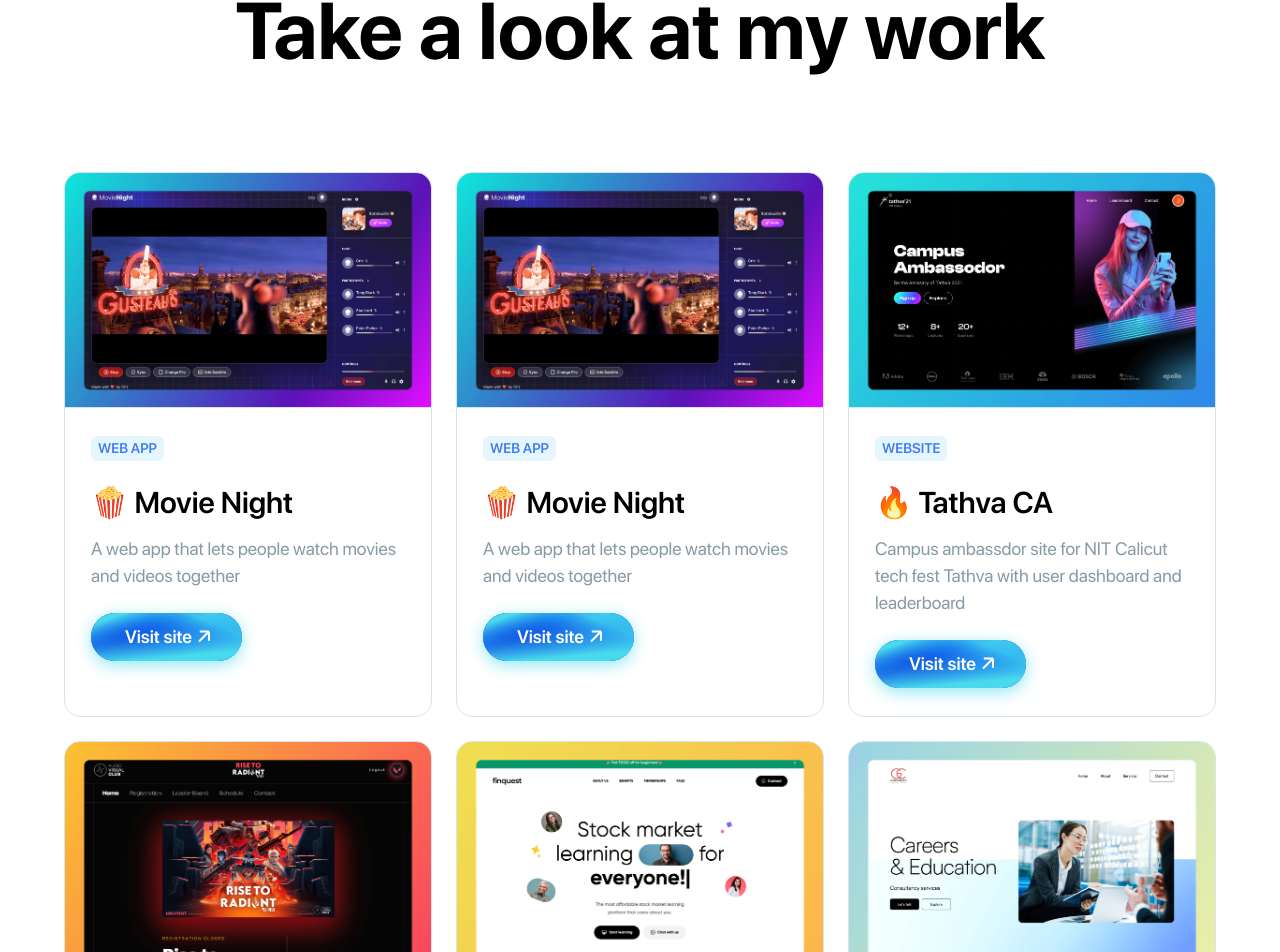
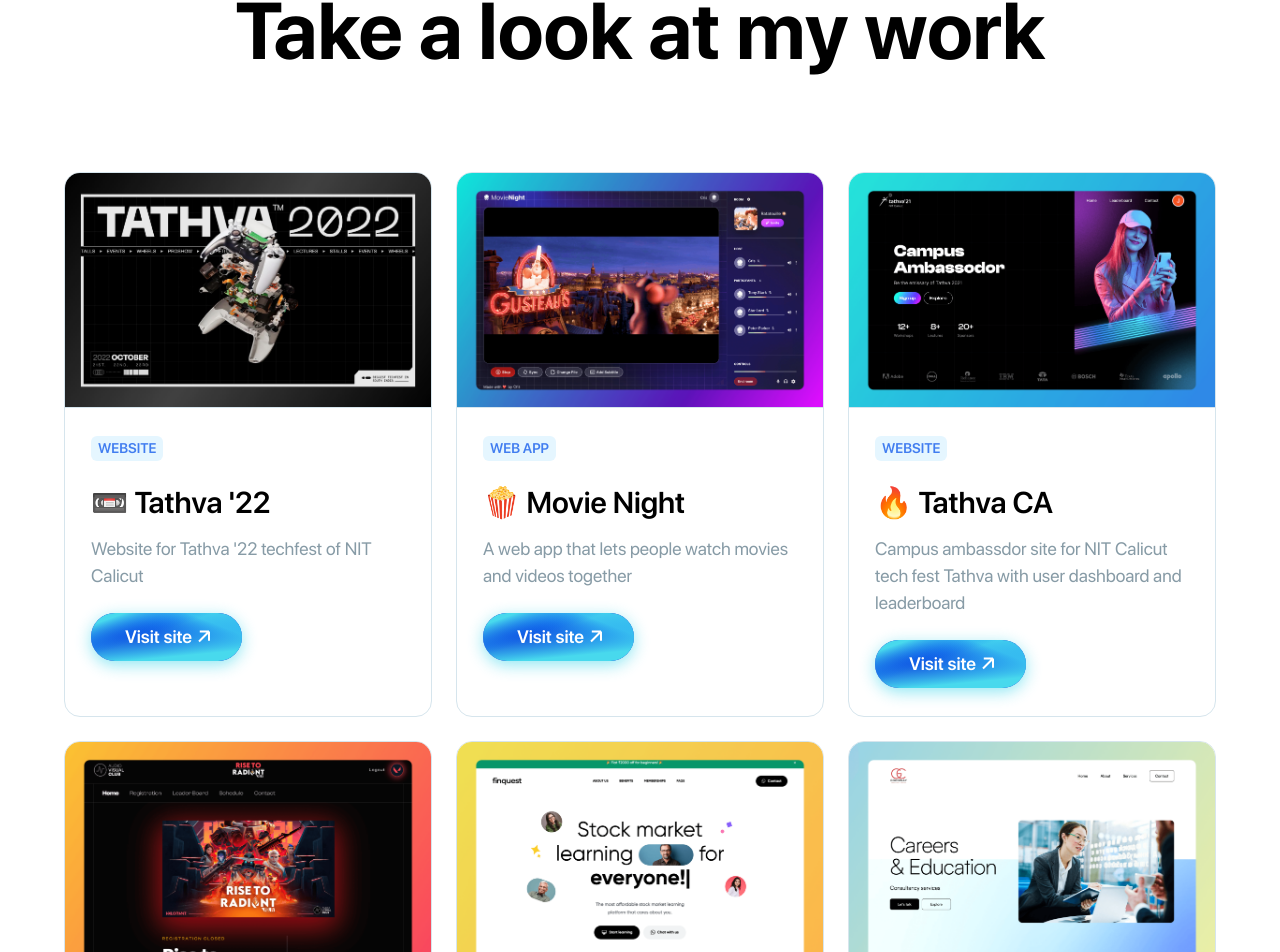
Before and after one commit to emanuelchristo/portfolio, a Next.js app: page / in a window 1280 px wide. Shown: the part 3445-4397 px from the top of the page. Built offline with nearby package versions, Linux system fonts and the light colour scheme.

Commit message:
added tathva 22

```diff
--- a/data/projects.js
+++ b/data/projects.js
@@ -1,10 +1,10 @@
 export const projects = [
 	{
-		title: '🍿 Movie Night',
-		description: 'A web app that lets people watch movies and videos together',
-		tag: 'Web App',
-		link: 'https://movie-night-cris.netlify.app/',
-		imageUrl: '/images/projects/movie-night.png',
+		title: "📼 Tathva '22",
+		description: "Website for Tathva '22 techfest of NIT Calicut",
+		tag: 'Website',
+		link: 'https://www.tathva.org/',
+		imageUrl: '/images/projects/tathva22.jpg',
 		buttonText: '',
 	},
 	{
```
Also changed, not shown: public/images/projects/tathva22.jpg (added).
